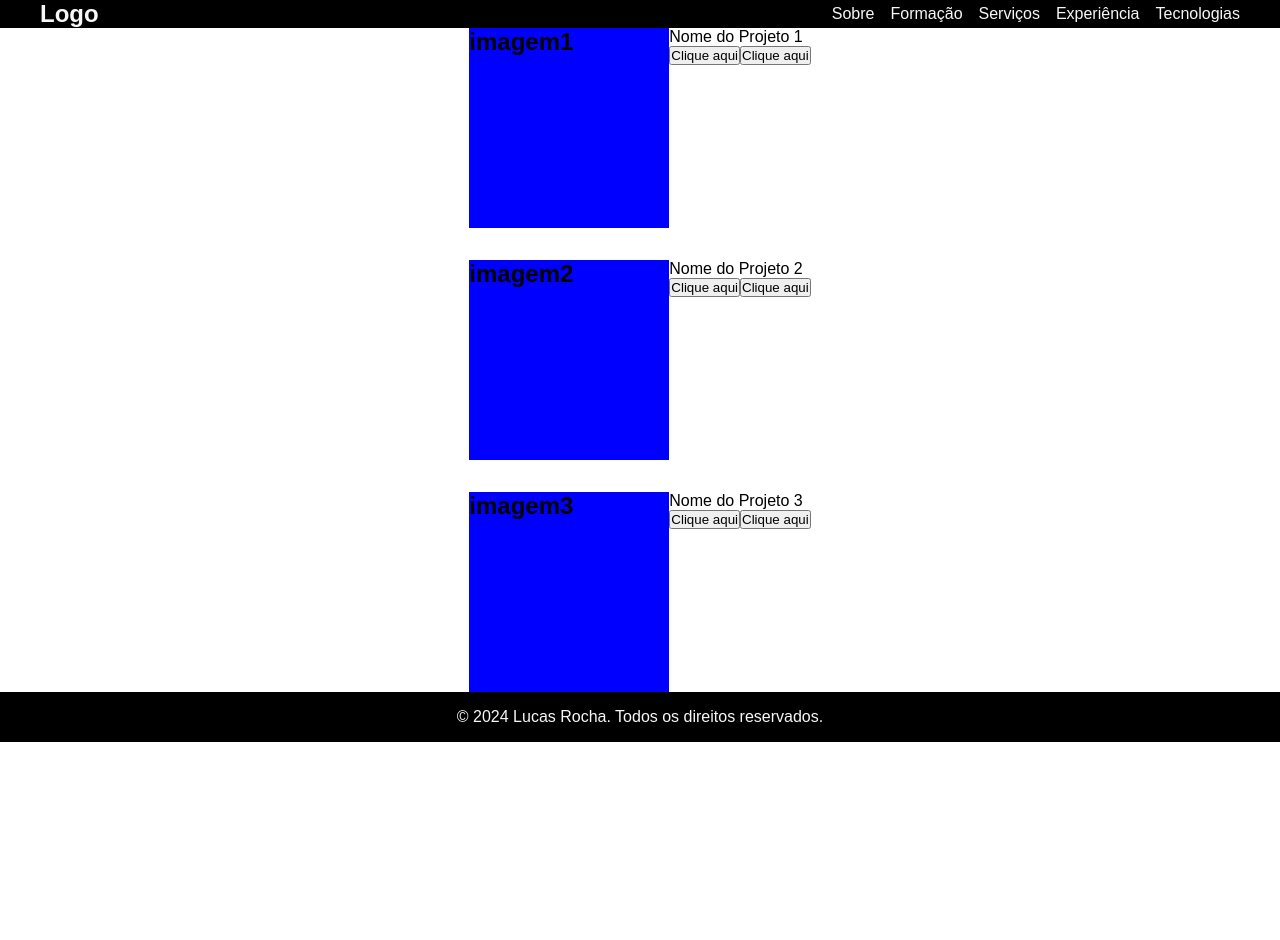
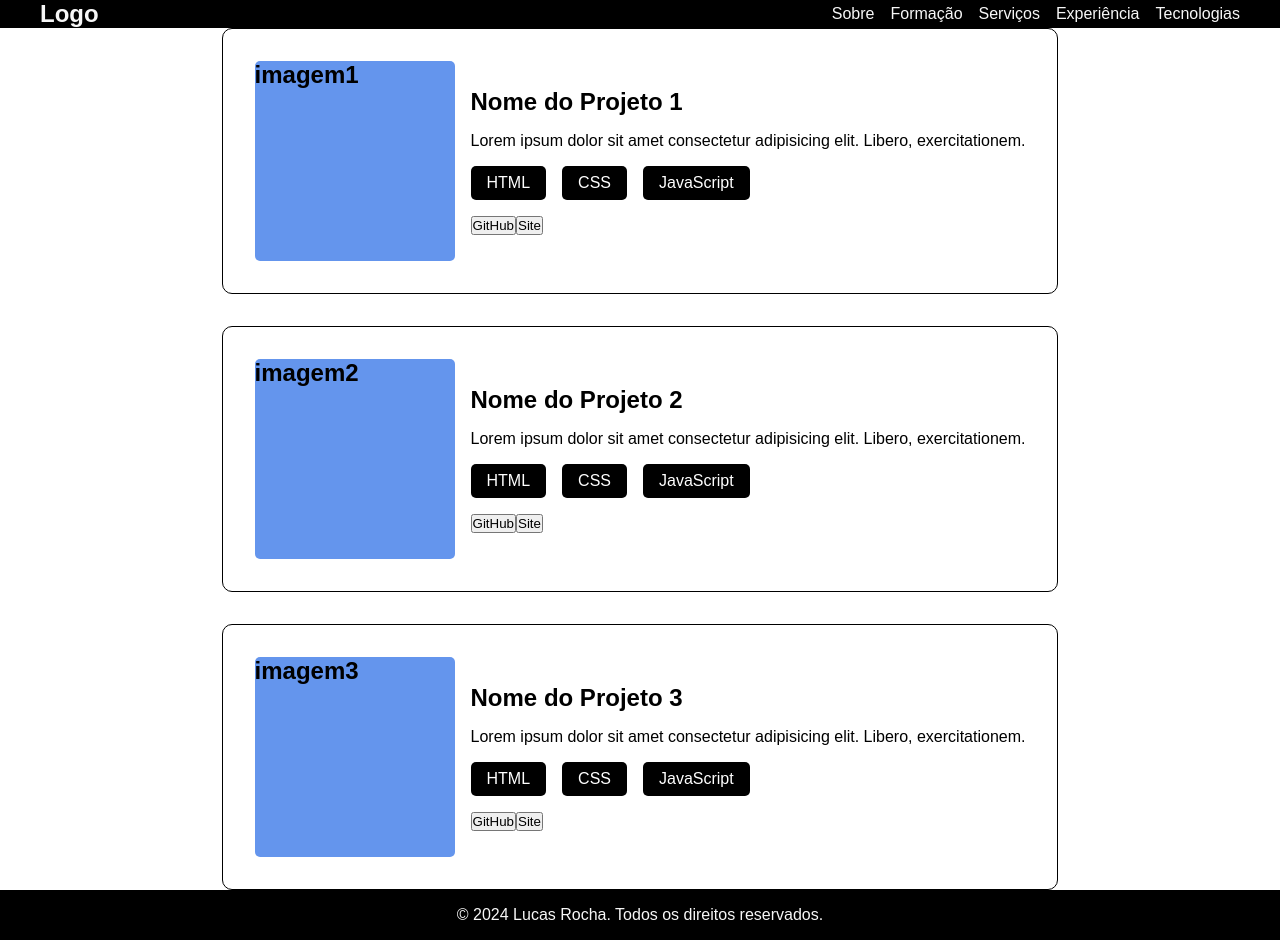
Before and after one commit to lucasrochabz/portfolio, a React (Vite) app: page / in a window 1280 px wide. Before the commit the page ends 800 px from the top, so only its background shows below. Built offline with nearby package versions, Linux system fonts and the light colour scheme.

Commit message:
Add estilo ao project-card

```diff
--- a/src/components/Header/Header.css
+++ b/src/components/Header/Header.css
@@ -17,5 +17,6 @@
 
 .nav-bar {
   display: flex;
+  flex-wrap: wrap;
   gap: 1rem;
 }
--- a/src/components/ProjectCard/ProjectCard.css
+++ b/src/components/ProjectCard/ProjectCard.css
@@ -1,10 +1,36 @@
+.project-card {
+  display: flex;
+  justify-content: center;
+  border: 1px solid #000;
+  padding: 2rem;
+  gap: 1rem;
+  flex-wrap: wrap;
+  align-items: center;
+  border-radius: 10px;
+}
+
 .project-card figure {
   height: 200px;
   width: 200px;
-  background-color: blue;
+  background-color: cornflowerblue;
+  border-radius: 5px;
 }
 
-.project-card {
+.project-card-info {
   display: flex;
-  justify-content: center;
+  flex-direction: column;
+  gap: 1rem;
 }
+
+.card-tools-list {
+  list-style: none;
+  display: flex;
+  gap: 1rem;
+}
+
+.card-tools-list li {
+  background-color: #000;
+  color: #fff;
+  padding: 0.5rem 1rem;
+  border-radius: 5px;
+}
--- a/src/components/ProjectCard/ProjectCard.jsx
+++ b/src/components/ProjectCard/ProjectCard.jsx
@@ -9,9 +9,20 @@ export const ProjectCard = ({ project }) => {
         </figure>
 
         <div className="project-card-info">
-          <p>{project.name}</p>
-          <button>Clique aqui</button>
-          <button>Clique aqui</button>
+          <h2>{project.name}</h2>
+          <p>
+            Lorem ipsum dolor sit amet consectetur adipisicing elit. Libero,
+            exercitationem.
+          </p>
+          <ul className="card-tools-list">
+            {project.tools.map((tool, index) => (
+              <li key={index}>{tool}</li>
+            ))}
+          </ul>
+          <div className="controls">
+            <button>GitHub</button>
+            <button>Site</button>
+          </div>
         </div>
       </div>
     </>
--- a/src/components/ProjectList/ProjectList.css
+++ b/src/components/ProjectList/ProjectList.css
@@ -1,5 +1,6 @@
 .project-list {
   display: flex;
   flex-direction: column;
+  align-items: center;
   gap: 2rem;
 }
--- a/src/components/ProjectList/ProjectList.jsx
+++ b/src/components/ProjectList/ProjectList.jsx
@@ -6,14 +6,17 @@ export const ProjectList = () => {
     {
       image: 'imagem1',
       name: 'Nome do Projeto 1',
+      tools: ['HTML', 'CSS', 'JavaScript'],
     },
     {
       image: 'imagem2',
       name: 'Nome do Projeto 2',
+      tools: ['HTML', 'CSS', 'JavaScript'],
     },
     {
       image: 'imagem3',
       name: 'Nome do Projeto 3',
+      tools: ['HTML', 'CSS', 'JavaScript'],
     },
   ];
 
```
